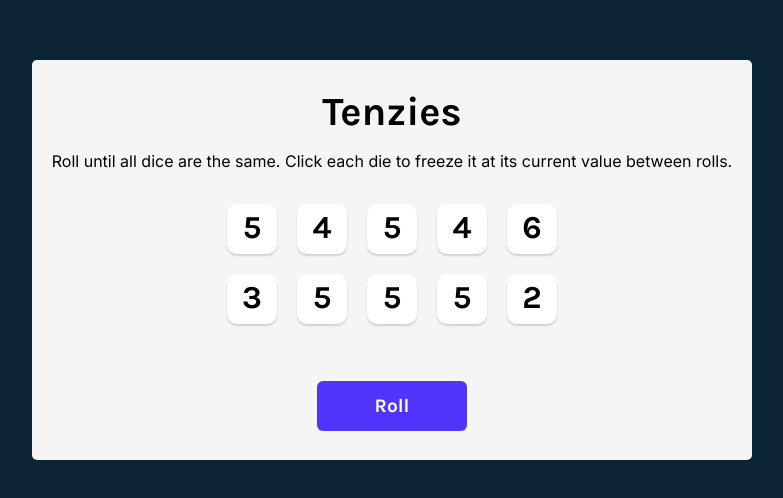
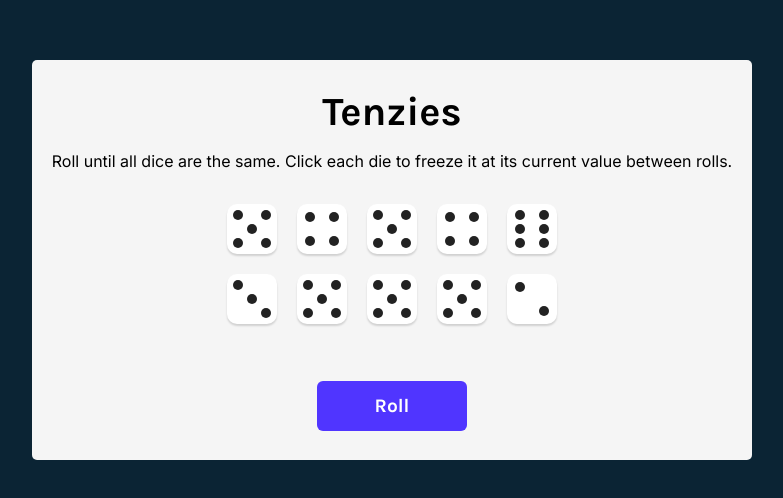
Before and after one commit to callmegiorgio/scrimba-tenzies, a React app: page / in a window 1280 px wide. Shown: the part 140-638 px from the top of the page, without its empty margins (248-1031 px from the left). Built offline with nearby package versions, Linux system fonts and the light colour scheme.

Commit message:
Put real dots on the dice

```diff
--- a/Die.js
+++ b/Die.js
@@ -4,13 +4,21 @@ export default function Die(props) {
     const styles = {
         backgroundColor: props.isHeld ? "#59E391" : "white"
     }
+
+    const dotElements = []
+
+    for (let i = 0; i < props.value; i++) {
+        // https://dev.to/ekeijl/creating-dice-using-css-grid-j4
+        dotElements.push(<span className="die-dot"></span>)
+    }
+
     return (
         <div
             className="die-face"
             style={styles}
             onClick={props.holdDice}
         >
-            <h2 className="die-num">{props.value}</h2>
+            {dotElements}
         </div>
     )
 }
--- a/style.css
+++ b/style.css
@@ -44,18 +44,51 @@ main {
 }
 
 .die-face {
+    padding: 4px;
     height: 50px;
     width: 50px;
     box-shadow: 0px 2px 2px rgba(0, 0, 0, 0.15);
     border-radius: 10px;
-    display: flex;
-    justify-content: center;
-    align-items: center;
     cursor: pointer;
+    display: grid;
+    grid-template-areas:
+        "a . c"
+        "e g f"
+        "d . b";
 }
 
 .die-num {
     font-size: 2rem;
+}
+
+.die-dot {
+    align-self: center;
+    justify-self: center;
+    display: block;
+    width: 10px;
+    height: 10px;
+    border-radius: 50%;
+    background-color: #222222;
+}
+
+.die-dot:nth-child(2) {
+    grid-area: b;
+}
+.die-dot:nth-child(3) {
+    grid-area: c;
+}
+.die-dot:nth-child(4) {
+    grid-area: d;
+}
+.die-dot:nth-child(5) {
+    grid-area: e;
+}
+.die-dot:nth-child(6) {
+    grid-area: f;
+}
+
+.die-dot:nth-child(odd):last-child {
+    grid-area: g;
 }
 
 .roll-dice {
```
